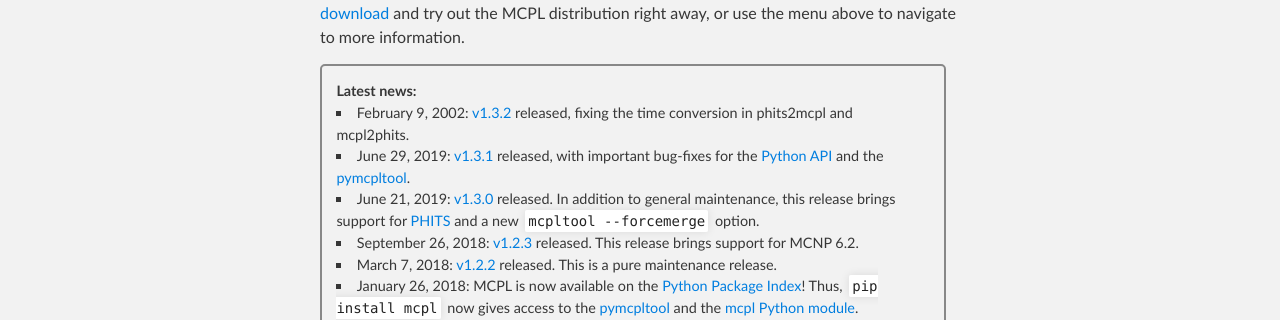
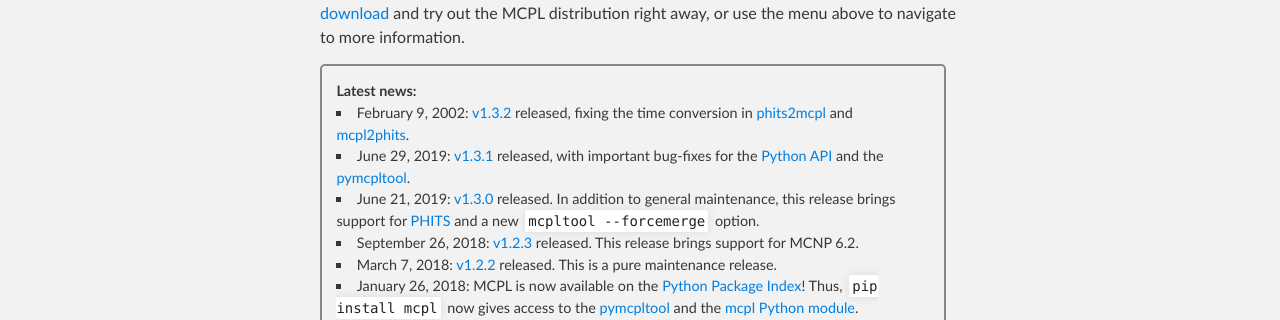
Before and after one commit to mctools/mcpl, a Jekyll site: the page built from index.md, in a window 1280 px wide. Shown: the part 456-776 px from the top of the page. Built offline with Jekyll 4.4.1, drawn with Linux system fonts in a browser that asks for light colours; part of the change alters nothing that is shown.

Commit message:
update news

```diff
--- a/index.md
+++ b/index.md
@@ -23,7 +23,8 @@ menu above to navigate to more information.
 
 * February 9, 2002:
   [v1.3.2](https://github.com/mctools/mcpl/releases/tag/v1.3.2)
-  released, fixing the time conversion in phits2mcpl and mcpl2phits.
+  released, fixing the time conversion in [phits2mcpl](LOCAL:hooks_phits)
+  and [mcpl2phits](LOCAL:hooks_phits).
 * June 29, 2019:
   [v1.3.1](https://github.com/mctools/mcpl/releases/tag/v1.3.1)
   released, with important bug-fixes for the [Python API](LOCAL:usage_python)
```
